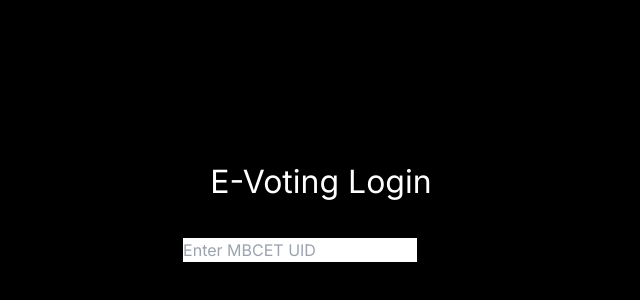
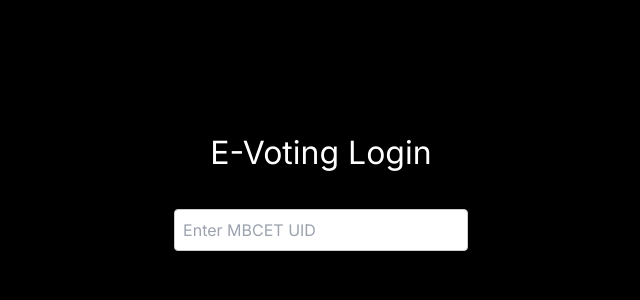
Before and after one commit to TheGhossst/E-voting-app, a Next.js app in the folder my-evoting-app/: page / in a window 1280 px wide. Shown: the part 190-490 px from the top of the page, without its empty margins (319-959 px from the left). Built offline with nearby package versions, Linux system fonts and the light colour scheme.

Commit message:
text-box style

```diff
--- a/my-evoting-app/styles/Login.module.css
+++ b/my-evoting-app/styles/Login.module.css
@@ -12,3 +12,13 @@
     margin-bottom: 2rem;
     color: #ffffff;
 }
+
+.input {
+    padding: 0.5rem;
+    margin-bottom: 1rem;
+    border: 1px solid #ccc;
+    border-radius: 0.25rem;
+    width: 100%;
+    max-width: 300px;
+    color: #000000;
+}
```
